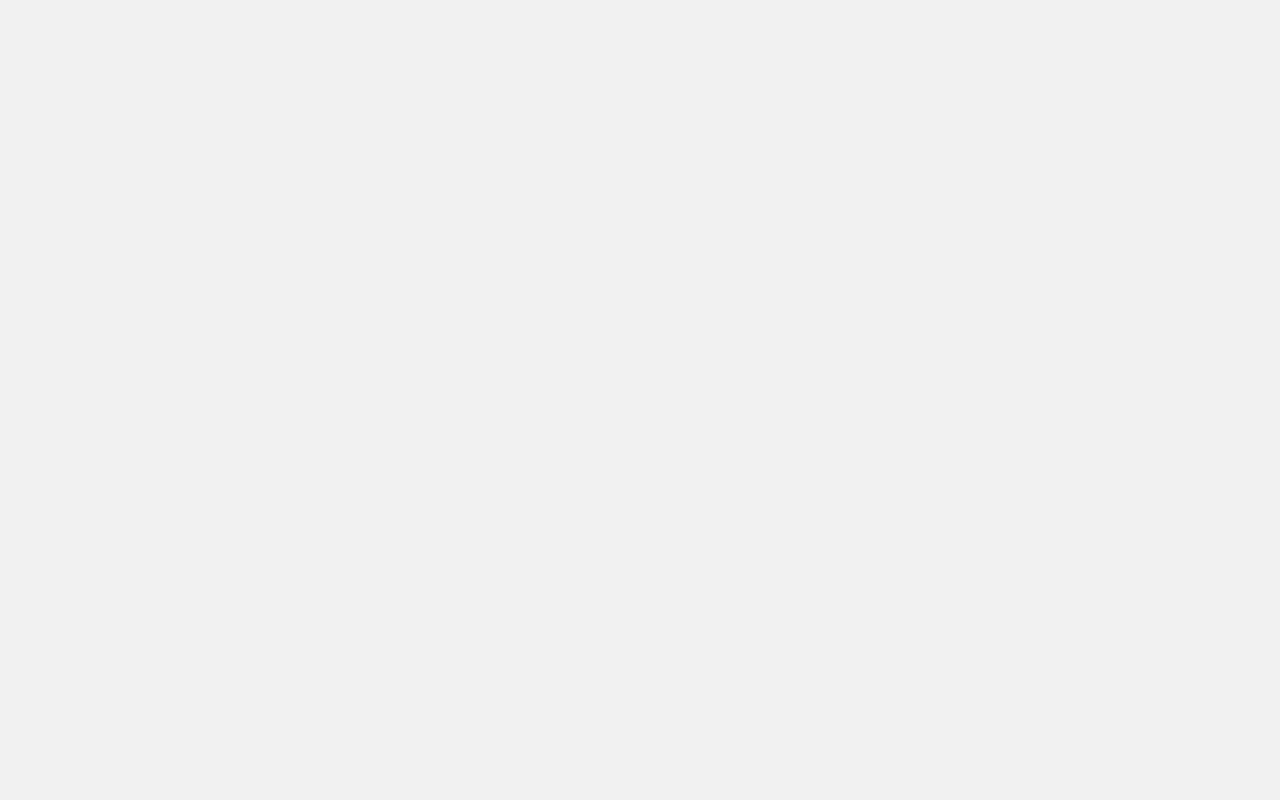
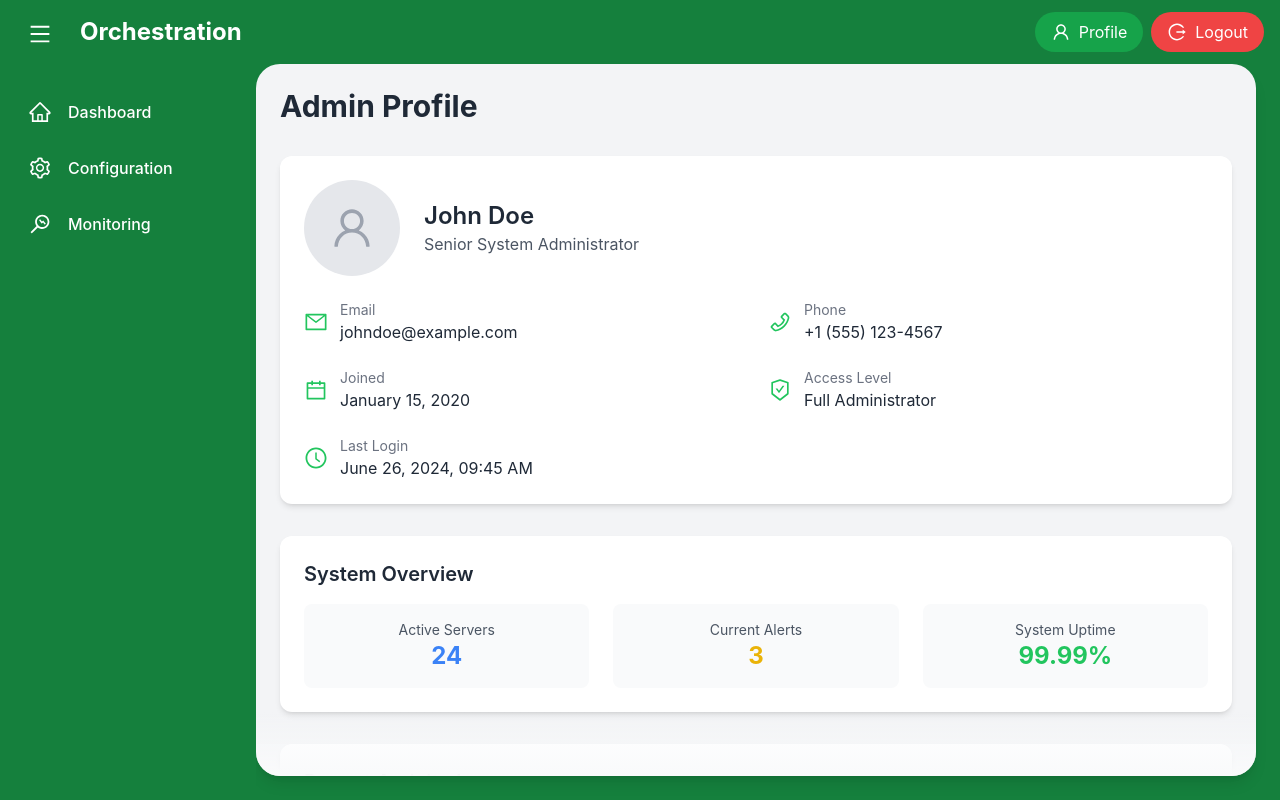
Before and after one commit to Gezaa/orches-app, a React (Create React App) app in the folder frontend/: page /profile in a window 1280 px wide. Before the commit this address had no page. Built offline with nearby package versions, Linux system fonts and the light colour scheme.

Commit message:
feat : add profile page

```diff
--- a/frontend/src/App.jsx
+++ b/frontend/src/App.jsx
@@ -6,8 +6,8 @@ import Dashboard from './components/Dashboard';
 import Configuration from './components/Configuration';
 import Monitoring from './components/Monitoring';
 import Login from './components/Login';
-import CreateAccount from './components/CreateAccount.jsx';
-
+import CreateAccount from './components/CreateAccount';
+import Profile from './components/Profile';
 
 function App() {
   return (
@@ -19,6 +19,7 @@ function App() {
               <Route index element={<Dashboard />} />
               <Route path="/configuration" element={<Configuration />} />
               <Route path="/monitoring" element={<Monitoring />} />
+              <Route path="/profile" element={<Profile />} />
             </Route>
             <Route path="/login" element={<div className="flex w-full h-screen items-center justify-center"><Login /></div>} />
             <Route path="/create-account" element={<div className="flex w-full h-screen items-center justify-center"><CreateAccount /></div>} />
--- /dev/null
+++ b/frontend/src/components/Profile.jsx
@@ -0,0 +1,82 @@
+// Profile.jsx
+import React from 'react';
+import { AiOutlineUser, AiOutlineMail, AiOutlinePhone, AiOutlineCalendar, AiOutlineSafetyCertificate, AiOutlineClockCircle } from 'react-icons/ai';
+
+function Profile() {
+    return (
+        <div className="space-y-8">
+            <h1 className="text-3xl font-bold text-gray-800">Admin Profile</h1>
+
+            <div className="bg-white rounded-xl shadow-md p-6">
+                <div className="flex items-center space-x-6 mb-6">
+                    <div className="w-24 h-24 bg-gray-200 rounded-full overflow-hidden flex items-center justify-center">
+                        <AiOutlineUser size={48} className="text-gray-400" />
+                    </div>
+                    <div>
+                        <h2 className="text-2xl font-semibold text-gray-800">John Doe</h2>
+                        <p className="text-gray-600">Senior System Administrator</p>
+                    </div>
+                </div>
+
+                <div className="grid grid-cols-1 md:grid-cols-2 gap-6">
+                    <InfoItem icon={AiOutlineMail} label="Email" value="johndoe@example.com" />
+                    <InfoItem icon={AiOutlinePhone} label="Phone" value="+1 (555) 123-4567" />
+                    <InfoItem icon={AiOutlineCalendar} label="Joined" value="January 15, 2020" />
+                    <InfoItem icon={AiOutlineSafetyCertificate} label="Access Level" value="Full Administrator" />
+                    <InfoItem icon={AiOutlineClockCircle} label="Last Login" value="June 26, 2024, 09:45 AM" />
+                </div>
+            </div>
+
+            <div className="bg-white rounded-xl shadow-md p-6">
+                <h3 className="text-xl font-semibold text-gray-800 mb-4">System Overview</h3>
+                <div className="grid grid-cols-1 md:grid-cols-3 gap-6">
+                    <StatCard label="Active Servers" value="24" />
+                    <StatCard label="Current Alerts" value="3" color="text-yellow-500" />
+                    <StatCard label="System Uptime" value="99.99%" color="text-green-500" />
+                </div>
+            </div>
+
+            <div className="bg-white rounded-xl shadow-md p-6">
+                <h3 className="text-xl font-semibold text-gray-800 mb-4">Recent Activity Log</h3>
+                <ul className="space-y-4">
+                    <LogItem action="Acknowledged critical alert on Server DB-01" time="10 minutes ago" />
+                    <LogItem action="Updated firewall rules for App Server cluster" time="2 hours ago" />
+                    <LogItem action="Performed system backup" time="Yesterday, 11:30 PM" />
+                </ul>
+            </div>
+        </div>
+    );
+}
+
+function InfoItem({ icon: Icon, label, value }) {
+    return (
+        <div className="flex items-center space-x-3">
+            <Icon className="text-green-500 flex-shrink-0" size={24} />
+            <div>
+                <p className="text-sm text-gray-500">{label}</p>
+                <p className="text-gray-800">{value}</p>
+            </div>
+        </div>
+    );
+}
+
+function StatCard({ label, value, color = "text-blue-500" }) {
+    return (
+        <div className="bg-gray-50 rounded-lg p-4 text-center">
+            <p className="text-gray-600 text-sm">{label}</p>
+            <p className={`text-2xl font-bold ${color}`}>{value}</p>
+        </div>
+    );
+}
+
+function LogItem({ action, time }) {
+    return (
+        <li className="flex items-center space-x-3">
+            <div className="w-2 h-2 bg-green-500 rounded-full flex-shrink-0"></div>
+            <p className="text-gray-600 flex-grow">{action}</p>
+            <span className="text-sm text-gray-400">{time}</span>
+        </li>
+    );
+}
+
+export default Profile;
--- a/frontend/src/components/shared/Layout.jsx
+++ b/frontend/src/components/shared/Layout.jsx
@@ -1,22 +1,77 @@
-import React, { useState } from 'react';
+import React, { useState, useEffect } from 'react';
 import { Outlet } from 'react-router-dom';
 import Sidebar from './Sidebar';
 import Navbar from './Navbar';
+import { AiOutlineArrowUp } from 'react-icons/ai';
 
 export default function Layout() {
     const [isOpen, setIsOpen] = useState(true);
+    const [showBackToTop, setShowBackToTop] = useState(false);
+    const [showTopFade, setShowTopFade] = useState(false);
+    const [showBottomFade, setShowBottomFade] = useState(true);
 
     const toggleSidebar = () => {
         setIsOpen(!isOpen);
     };
 
+    useEffect(() => {
+        const handleScroll = (event) => {
+            const scrollContainer = event.target;
+            const scrollTop = scrollContainer.scrollTop;
+            const scrollHeight = scrollContainer.scrollHeight;
+            const clientHeight = scrollContainer.clientHeight;
+
+            setShowBackToTop(scrollTop > 300);
+            setShowTopFade(scrollTop > 20);
+            setShowBottomFade(scrollTop < scrollHeight - clientHeight - 20);
+        };
+
+        const scrollContainer = document.querySelector('.scroll-container');
+        if (scrollContainer) {
+            scrollContainer.addEventListener('scroll', handleScroll);
+        }
+
+        return () => {
+            if (scrollContainer) {
+                scrollContainer.removeEventListener('scroll', handleScroll);
+            }
+        };
+    }, []);
+
+    const scrollToTop = () => {
+        const scrollContainer = document.querySelector('.scroll-container');
+        if (scrollContainer) {
+            scrollContainer.scrollTo({ top: 0, behavior: 'smooth' });
+        }
+    };
+
     return (
-        <div className="flex h-screen w-screen overflow-hidden bg-gray-100">
+        <div className="flex h-screen w-screen overflow-hidden bg-green-700">
             <Navbar toggleSidebar={toggleSidebar} isOpen={isOpen} />
             <Sidebar isOpen={isOpen} />
             <div className={`flex flex-col flex-1 ${isOpen ? 'ml-64' : 'ml-20'} mt-16 transition-all duration-300`}>
-                <div className="flex-1 p-6 overflow-auto">
-                    <Outlet />
+                <div className="flex-1 p-3 bg-green-700 relative">
+                    <div className="absolute inset-6 top-0 left-0 bg-gray-100 rounded-3xl shadow-lg overflow-hidden">
+                        <div className="h-full overflow-auto scroll-container relative">
+                            {showTopFade && (
+                                <div className="sticky top-0 left-0 right-0 h-16 bg-gradient-to-b from-gray-50 to-transparent pointer-events-none z-10"></div>
+                            )}
+                            <div className="p-6 relative">
+                                <Outlet />
+                            </div>
+                            {showBottomFade && (
+                                <div className="sticky bottom-0 left-0 right-0 h-16 bg-gradient-to-t from-gray-50 to-transparent pointer-events-none z-10"></div>
+                            )}
+                        </div>
+                    </div>
+                    {showBackToTop && (
+                        <button
+                            onClick={scrollToTop}
+                            className="fixed bottom-8 right-8 bg-green-600 text-white p-3 rounded-full shadow-lg hover:bg-green-700 transition-colors duration-300 z-50"
+                        >
+                            <AiOutlineArrowUp size={24} />
+                        </button>
+                    )}
                 </div>
             </div>
         </div>
--- a/frontend/src/components/shared/Navbar.jsx
+++ b/frontend/src/components/shared/Navbar.jsx
@@ -1,3 +1,4 @@
+// Navbar.jsx
 import React from 'react';
 import { AiOutlineUser, AiOutlineMenu, AiOutlineLogout } from 'react-icons/ai';
 import { Link, useNavigate } from 'react-router-dom';
@@ -26,16 +27,16 @@ function Navbar({ toggleSidebar, isOpen }) {
                 <div className="flex items-center space-x-2">
                     <Link
                         to="/profile"
-                        className="flex items-center text-white hover:bg-green-600 p-2 rounded-lg transition-colors duration-200"
+                        className="flex items-center text-white bg-green-600 hover:bg-green-500 px-4 py-2 rounded-full transition-colors duration-200"
                     >
-                        <AiOutlineUser size={24} className="mr-2" />
+                        <AiOutlineUser size={20} className="mr-2" />
                         <span className="hidden md:inline">Profile</span>
                     </Link>
                     <button
                         onClick={handleLogout}
-                        className="flex items-center text-white bg-red-500 hover:bg-red-600 px-3 py-2 rounded-lg transition-colors duration-200"
+                        className="flex items-center text-white bg-red-500 hover:bg-red-600 px-4 py-2 rounded-full transition-colors duration-200"
                     >
-                        <AiOutlineLogout size={24} className="mr-2" />
+                        <AiOutlineLogout size={20} className="mr-2" />
                         <span className="hidden md:inline">Logout</span>
                     </button>
                 </div>
--- a/frontend/src/components/shared/Sidebar.jsx
+++ b/frontend/src/components/shared/Sidebar.jsx
@@ -18,7 +18,7 @@ function Sidebar({ isOpen }) {
             className={`
                 h-screen bg-green-700 transition-all duration-300 fixed top-0 left-0
                 ${isOpen ? 'w-64' : 'w-20'}
-                z-30 pt-16 shadow-lg
+                z-30 pt-16 rounded-tr-3xl
             `}
         >
             <nav className="flex flex-col space-y-2 px-3 pt-6">
```
Also changed, not shown: frontend/src/components/Dashboard.jsx (+40 -5 lines).
